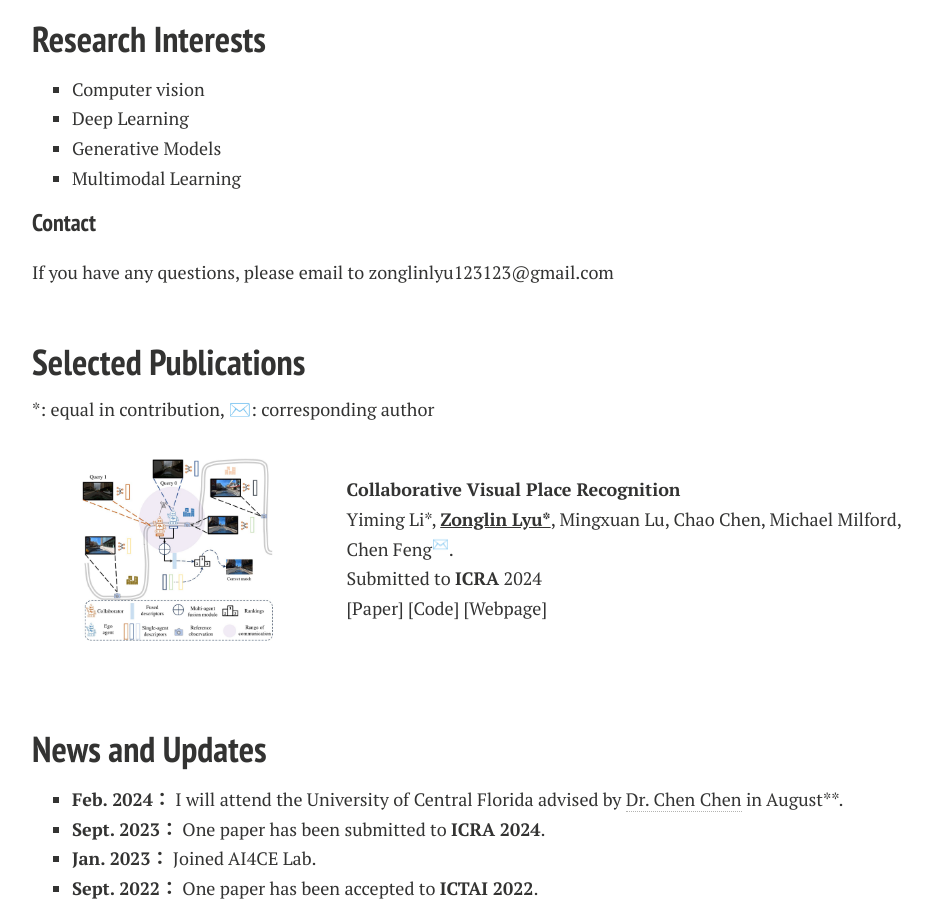
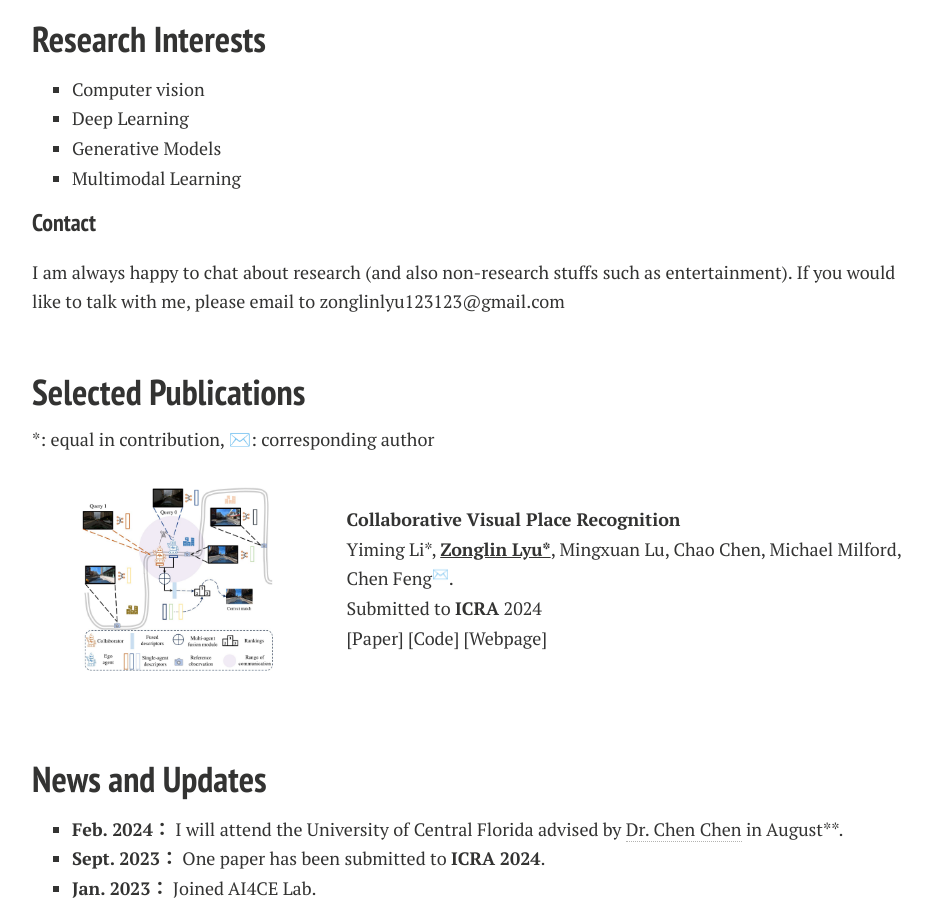
Before and after one commit to ZonglinL/ZonglinL.github.io, a Jekyll site: the page built from index.md, in a window 1280 px wide and 900 px high, scrolled down 561 px. Shown: the whole window, without its empty margins (288-1220 px from the left). Built offline with Jekyll 4.4.1, drawn with Linux system fonts in a browser that asks for light colours; nearby versions of some CDN libraries; comment, search, counter and statistics services are not loaded; a style sheet for code colours, icons or effects is not loaded; our own code applies the rules of GitHub Pages for plain Markdown files.

Commit message:
Update index.md

```diff
--- a/index.md
+++ b/index.md
@@ -27,7 +27,7 @@ At AI4CE, I worked on Collaborative Visual Place Recognition (CoVPR). In this wo
 * Multimodal Learning
 
 #### Contact
-If you have any questions, please email to zonglinlyu123123@gmail.com
+I am always happy to chat about research (and also non-research stuffs such as entertainment). If you would like to talk with me, please email to zonglinlyu123123@gmail.com
 
 <br>
 
```
